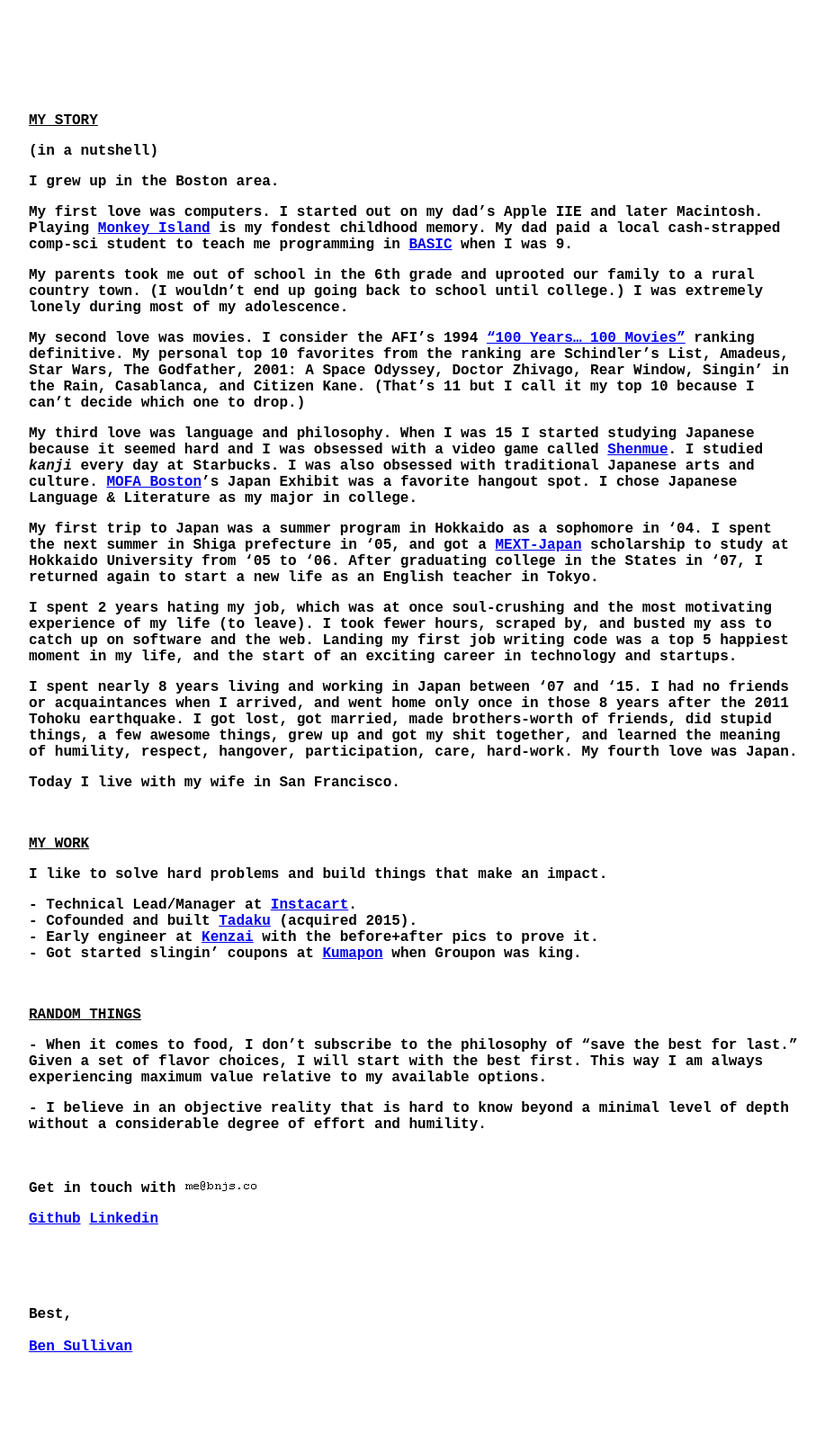
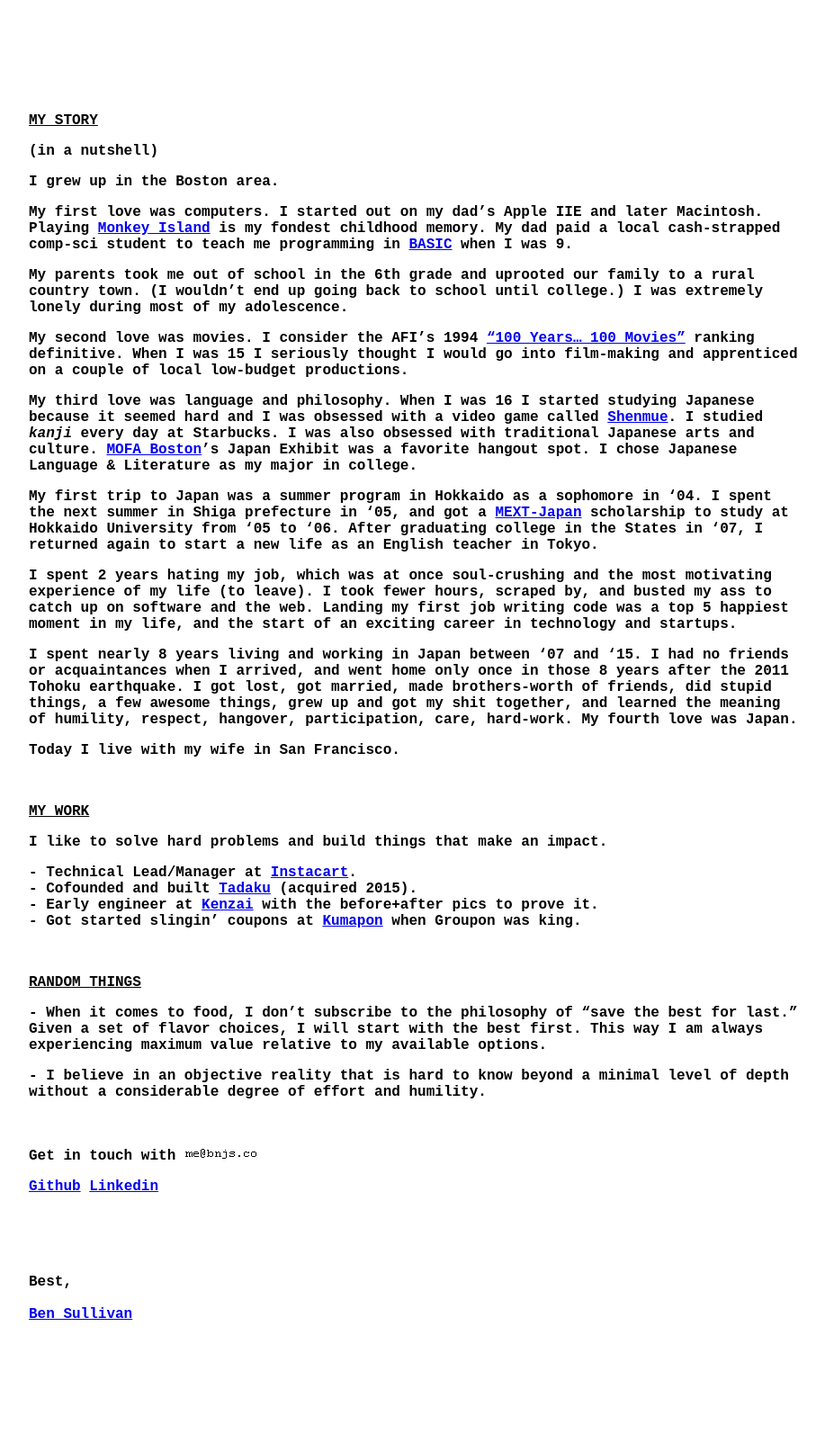
Before and after one commit to bnjs/bnjs.github.io, a Jekyll site: the page built from pages/about-me.md, in a window 1280 px wide. Shown: the whole page at 90% size, without its empty margins (178-1095 px from the left). Built offline with Jekyll 4.4.1, drawn with Linux system fonts in a browser that asks for light colours; nearby versions of some CDN libraries; after the commit the page ends 1578 px from its top, so only the background shows below that.

Commit message:
Bio tweaks

```diff
--- a/pages/about-me.md
+++ b/pages/about-me.md
@@ -13,9 +13,9 @@
 
 My parents took me out of school in the 6th grade and uprooted our family to a rural country town. (I wouldn't end up going back to school until college.) I was extremely lonely during most of my adolescence.
 
-My second love was movies. I consider the AFI's 1994 ["100 Years... 100 Movies"](https://en.wikipedia.org/wiki/AFI%27s_100_Years...100_Movies) ranking definitive. My personal top 10 favorites from the ranking are Schindler's List, Amadeus, Star Wars, The Godfather, 2001: A Space Odyssey, Doctor Zhivago, Rear Window, Singin' in the Rain, Casablanca, and Citizen Kane. (That's 11 but I call it my top 10 because I can't decide which one to drop.)
+My second love was movies. I consider the AFI's 1994 ["100 Years... 100 Movies"](https://en.wikipedia.org/wiki/AFI%27s_100_Years...100_Movies) ranking definitive. When I was 15 I seriously thought I would go into film-making and apprenticed on a couple of local low-budget productions.
 
-My third love was language and philosophy. When I was 15 I started studying Japanese because it seemed hard and I was obsessed with a video game called [Shenmue](https://en.wikipedia.org/wiki/Shenmue). I studied <em>kanji</em> every day at Starbucks. I was also obsessed with traditional Japanese arts and culture. [MOFA Boston](http://www.mfa.org/)'s Japan Exhibit was a favorite hangout spot. I chose Japanese Language & Literature as my major in college.
+My third love was language and philosophy. When I was 16 I started studying Japanese because it seemed hard and I was obsessed with a video game called [Shenmue](https://en.wikipedia.org/wiki/Shenmue). I studied <em>kanji</em> every day at Starbucks. I was also obsessed with traditional Japanese arts and culture. [MOFA Boston](http://www.mfa.org/)'s Japan Exhibit was a favorite hangout spot. I chose Japanese Language & Literature as my major in college.
 
 My first trip to Japan was a summer program in Hokkaido as a sophomore in '04. I spent the next summer in Shiga prefecture in '05, and got a [MEXT-Japan](http://www.mext.go.jp/english/) scholarship to study at Hokkaido University from '05 to '06. After graduating college in the States in '07, I returned again to start a new life as an English teacher in Tokyo.
 
```
